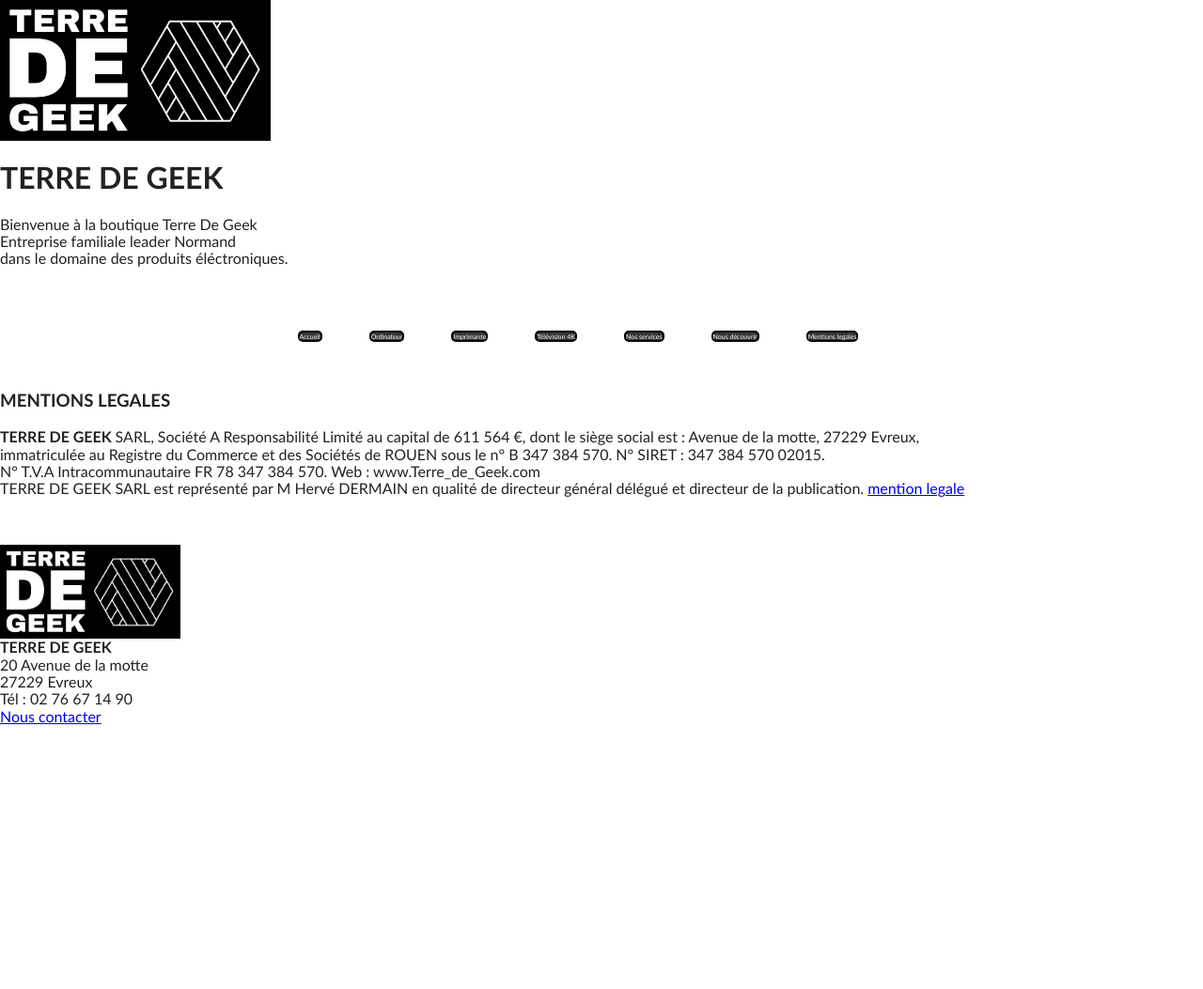
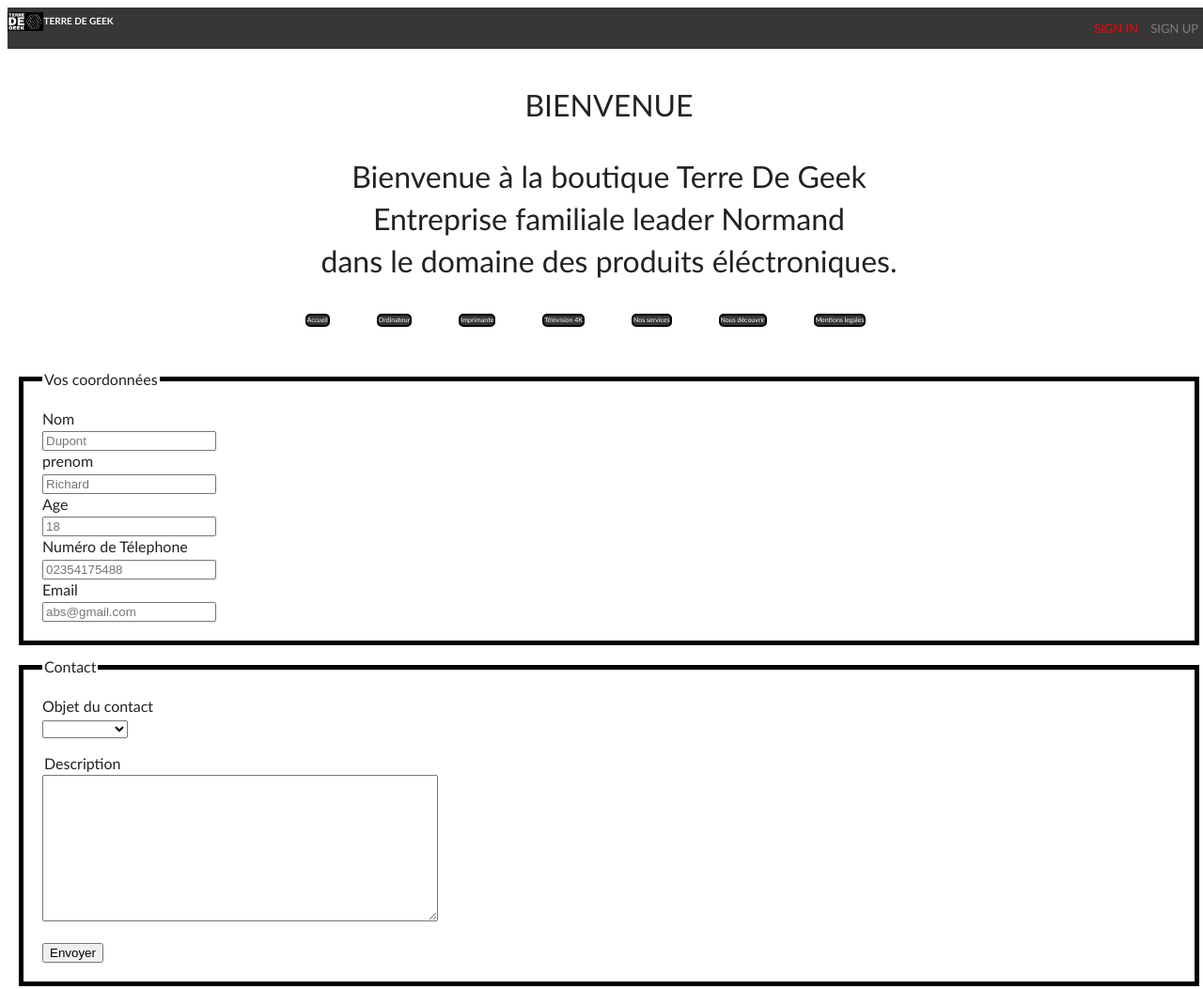
Before and after one commit to taoufik35/projet_terre_de_geek_2, a website built with Parcel: page form.html in a window 1280 px wide. Shown: the top 1053 px of the page at 94% size. Before the commit the page ends 800 px from the top, so only its background shows below. Built offline with nearby package versions, Linux system fonts and the light colour scheme; files whose address does not match are found by name.

Commit message:
form page

```diff
--- a/css/style.css
+++ b/css/style.css
@@ -209,6 +209,7 @@
     display: flex;
     align-items: center;
     margin-left: 9vh;
+    order:
   }
 
   .ordi1{
@@ -299,6 +300,12 @@
     flex-direction: column;
 
   }
+  .container img{
+    height: 10vh;
+  }
+  .container a{
+    order: 2;
+  }
 
   .para p{
     text-align: center;
@@ -331,8 +338,13 @@
     margin-top: 3em;
   }
 
+  /*-------------------------------------------form page---------------------------------------------------*/
 
-
+  fieldset{
+    margin: 12px;
+    border: 5px solid black;
+    padding: 20px;
+  }
 
 
 
--- a/form.html
+++ b/form.html
@@ -1,57 +1,94 @@
-<!doctype html>
-<html class="no-js" lang="">
+<!DOCTYPE html>
+<html lang="fr">
+    <head>
+    	<!--en tête de la page-->
+        <meta charset="utf-8" />
+        <link rel="stylesheet"  href="css/style.css">
+        <link rel="shortcut icon" href="img/logo_small.png">
+        <title>Terre de Geek</title>
 
-<head>
-  <meta charset="utf-8">
-  <title></title>
-  <meta name="description" content="">
-  <meta name="viewport" content="width=device-width, initial-scale=1">
-
-  <meta property="og:title" content="">
-  <meta property="og:type" content="">
-  <meta property="og:url" content="">
-  <meta property="og:image" content="">
-
-  <link rel="manifest" href="site.webmanifest">
-  <link rel="apple-touch-icon" href="icon.png">
-  <!-- Place favicon.ico in the root directory -->
-
-  <link rel="stylesheet" href="css/normalize.css">
-  <link rel="stylesheet" href="css/style.css">
-
-  <meta name="theme-color" content="#fafafa">
-</head>
+    </head>
 
 <body>
-  <header>
-      <div class ="image"><img src="Terre_de_geek/logo_small.png" alt="logo de l'entreprise" height="150px"></div>
-      <div class="titre"><h1>TERRE DE GEEK</h1></div>
-      <div class= "headertext"><p>Bienvenue à la boutique Terre De Geek<br/>Entreprise familiale leader Normand<br/>
-      dans le domaine des produits éléctroniques.
-      </p></div>
-    </header><br/>
+    <header>
+      <DIv class="headbands">
+        <div class="signboard">
+          <img src="img/logo_small.png" alt="logo de l'entreprise">
+          <h1>TERRE DE GEEK</h1>
+        </div>
+        <div class="connect">
+          <p class="signIn">SIGN IN</p>
+          <p class="signUp">SIGN UP</p>
+        </div>
+      </DIv>
+      <section>
+          <article>
+            <h1></h1>BIENVENUE</p>
+            <p>Bienvenue à la boutique Terre De Geek<br/>Entreprise familiale leader Normand<br/>
+              dans le domaine des produits éléctroniques.
+            </p>
+          </article>
 
   <!----------------------------------------------menu navigation------------------------------------------->
     <nav>
-      <div class="table">
         <ul>
-          <li class="acc"><a href="index.html">Accueil</a></li>
-          <li class="prod1"><a href="product_comp.html"> Ordinateur</a></li>
-          <li class="prod2"><a href="product_printer.html"> Imprimante</a></li>
-          <li class="prod3"><a href="product_tele.html"> Télévision 4K</a></li>
-          <li class="serv"><a href="service_page.html">Nos services</a></li>
-          <li class="his"><a href="history_page.html">  Nous découvrir</a></li>
-          <li class="ment"><a href="legal_mention.html"> Mentions legales</a></li>
+          <li><a href="index.html">Accueil</a></li>
+          <li><a href="product_comp.html"> Ordinateur</a></li>
+          <li><a href="product_printer.html"> Imprimante</a></li>
+          <li><a href="product_tele.html"> Télévision 4K</a></li>
+          <li><a href="service_page.html">Nos services</a></li>
+          <li><a href="history_page.html">  Nous découvrir</a></li>
+          <li><a href="legal_mention.html"> Mentions legales</a></li>
         </ul>
-      </div>
     </nav>
 
 
 
 
 
-  <!--------------------------------presentation product select--------------------------------------------------->
+  <!--------------------------------forme contact--------------------------------------------------->
+      <form method="POST">
+        <fieldset>
+          <legend>Vos coordonnées</legend>
+        <label for="Nom">Nom</label><br/>
+        <input type="text" name="Nom" id="Nom" minlength="2" maxlength="40" placeholder="Dupont" required/><br/>
 
+        <label for="Prenom">prenom</label><br/>
+        <input type="text" name="Prenom" id="Nom" minlength="2" maxlength="40" placeholder="Richard" required/><br/>
+
+        <label for="age">Age</label><br/>
+        <input type="number" name="age" id="Nom"  maxlength="2" placeholder="18"/><br/>
+
+        <label for="Telephone">Numéro de Télephone</label><br/>
+        <input type="tel" name="Telephone" id="Telephone" minlength="2" maxlength="10" placeholder="02354175488" required><br/>
+
+        <label for="email">Email</label><br/>
+        <input type="email" name="email" id="email"  placeholder="abs@gmail.com" required/><br/>
+
+
+        </fieldset>
+
+        <fieldset>
+                <legend>Contact</legend>
+                <label for="objet_de_contact">Objet du contact</label><br />
+                <select name="contacte" id="objet_de_contact" required>
+                    <option value=""></option>
+                    <option value="information">Information</option>
+                    <option value="reclamation">reclamation</option>
+                    <option value="partenariat">Partenariat</option>
+                    <option value="autre">Autre</option>
+                </select><br/>
+                <p>
+                    <legend> Description</legend>
+                  <textarea name="description" id="descrpition" rows="10" cols="50">
+
+                  </textarea>
+                </p>
+                <input type="submit" value="Envoyer">
+        </fieldset>
+
+
+      </form>
 
 
 
@@ -78,20 +115,6 @@
         <a href="mailto:voutib@gmail.com">Nous contacter</a>
         </p>
       </div>
-
-
-  <!-- Add your site or application content here -->
-
-  <script src="js/vendor/modernizr-3.11.2.min.js"></script>
-  <script src="js/plugins.js"></script>
-  <script src="js/main.js"></script>
-
-  <!-- Google Analytics: change UA-XXXXX-Y to be your site's ID. -->
-  <script>
-    window.ga = function () { ga.q.push(arguments) }; ga.q = []; ga.l = +new Date;
-    ga('create', 'UA-XXXXX-Y', 'auto'); ga('set', 'anonymizeIp', true); ga('set', 'transport', 'beacon'); ga('send', 'pageview')
-  </script>
-  <script src="https://www.google-analytics.com/analytics.js" async></script>
 </body>
 
 </html>
```
Also changed, not shown: history_page.html (+33 -52 lines), index.html (+4 -4 lines), legal_mention.html (+36 -40 lines), product_comp.html (+29 -35 lines), product_printer.html (+37 -40 lines), product_tele.html (+36 -40 lines).
